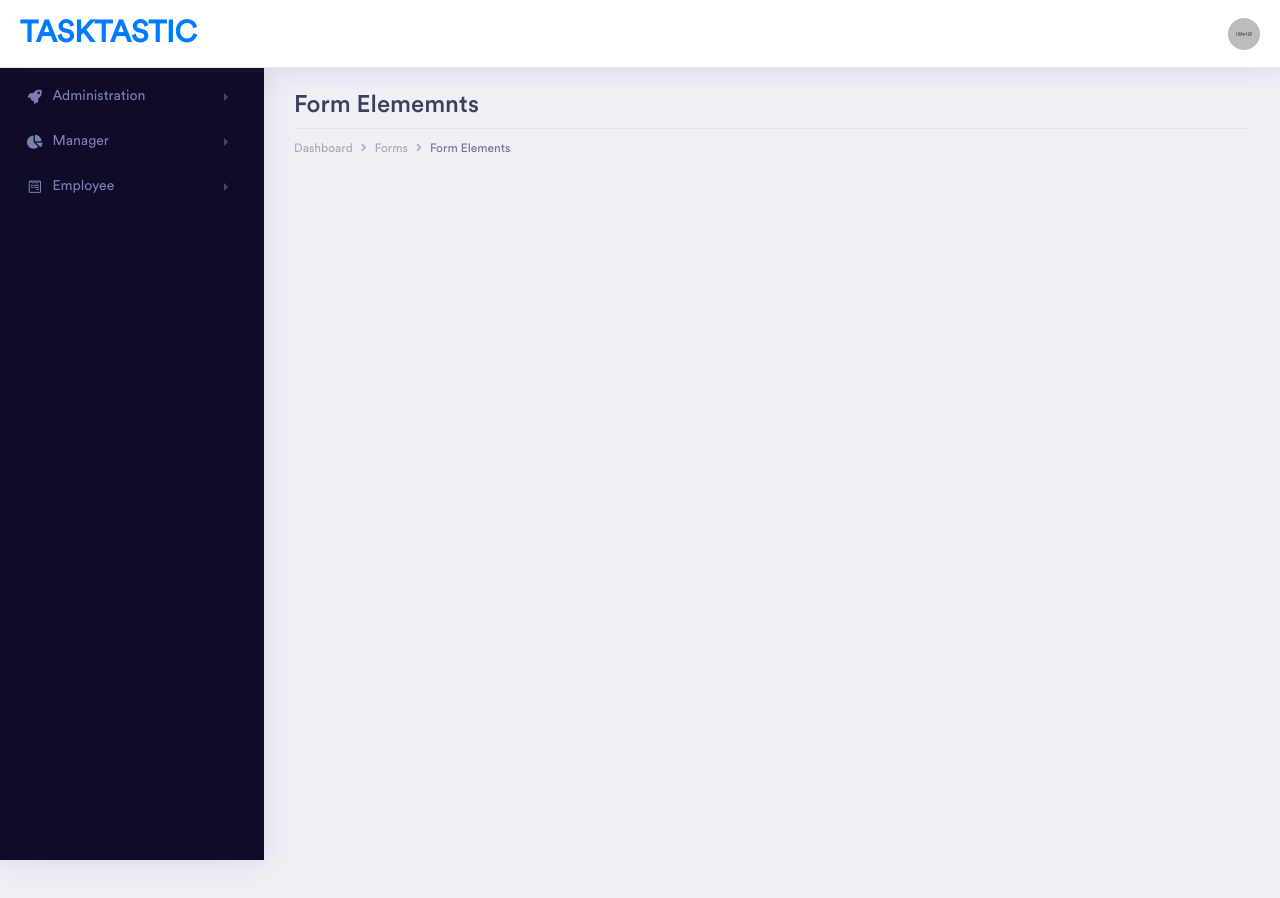
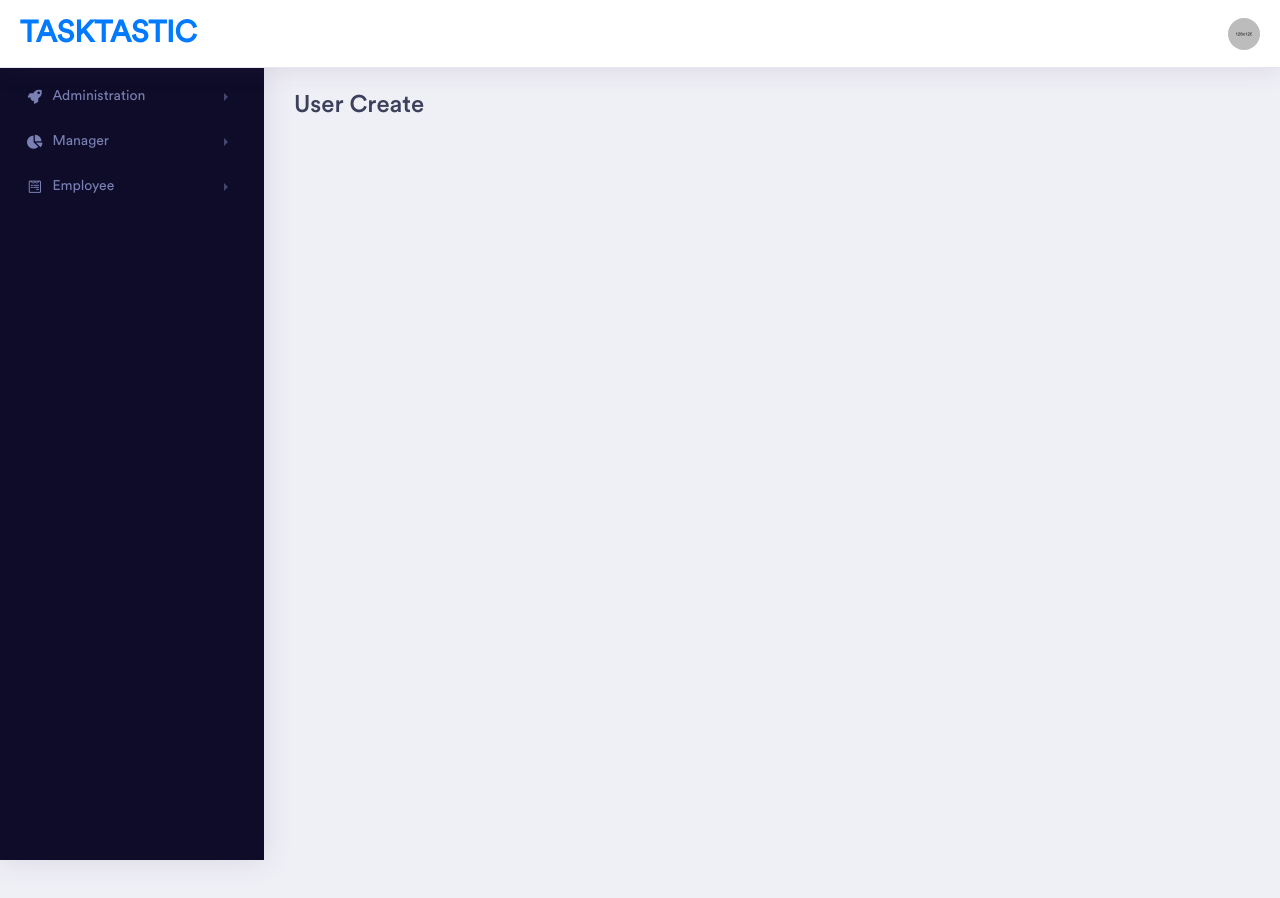
Before and after one commit to HannanOrhn/ticketing-project, a plain HTML site: page user-create.html in a window 1280 px wide. Drawn offline with Linux system fonts and the light colour scheme.

Commit message:
user page header updated

```diff
--- a/user-create.html
+++ b/user-create.html
@@ -208,17 +208,7 @@
                         <div class="row">
                             <div class="col-xl-12 col-lg-12 col-md-12 col-sm-12 col-12">
                                 <div class="page-header" id="top">
-                                    <h2 class="pageheader-title">Form Elememnts </h2>
-                                    <p class="pageheader-text">Proin placerat ante duiullam scelerisque a velit ac porta, fusce sit amet vestibulum mi. Morbi lobortis pulvinar quam.</p>
-                                    <div class="page-breadcrumb">
-                                        <nav aria-label="breadcrumb">
-                                            <ol class="breadcrumb">
-                                                <li class="breadcrumb-item"><a href="#" class="breadcrumb-link">Dashboard</a></li>
-                                                <li class="breadcrumb-item"><a href="#" class="breadcrumb-link">Forms</a></li>
-                                                <li class="breadcrumb-item active" aria-current="page">Form Elements</li>
-                                            </ol>
-                                        </nav>
-                                    </div>
+                                    <h2 class="pageheader-title">User Create</h2>
                                 </div>
                             </div>
                         </div>
```
